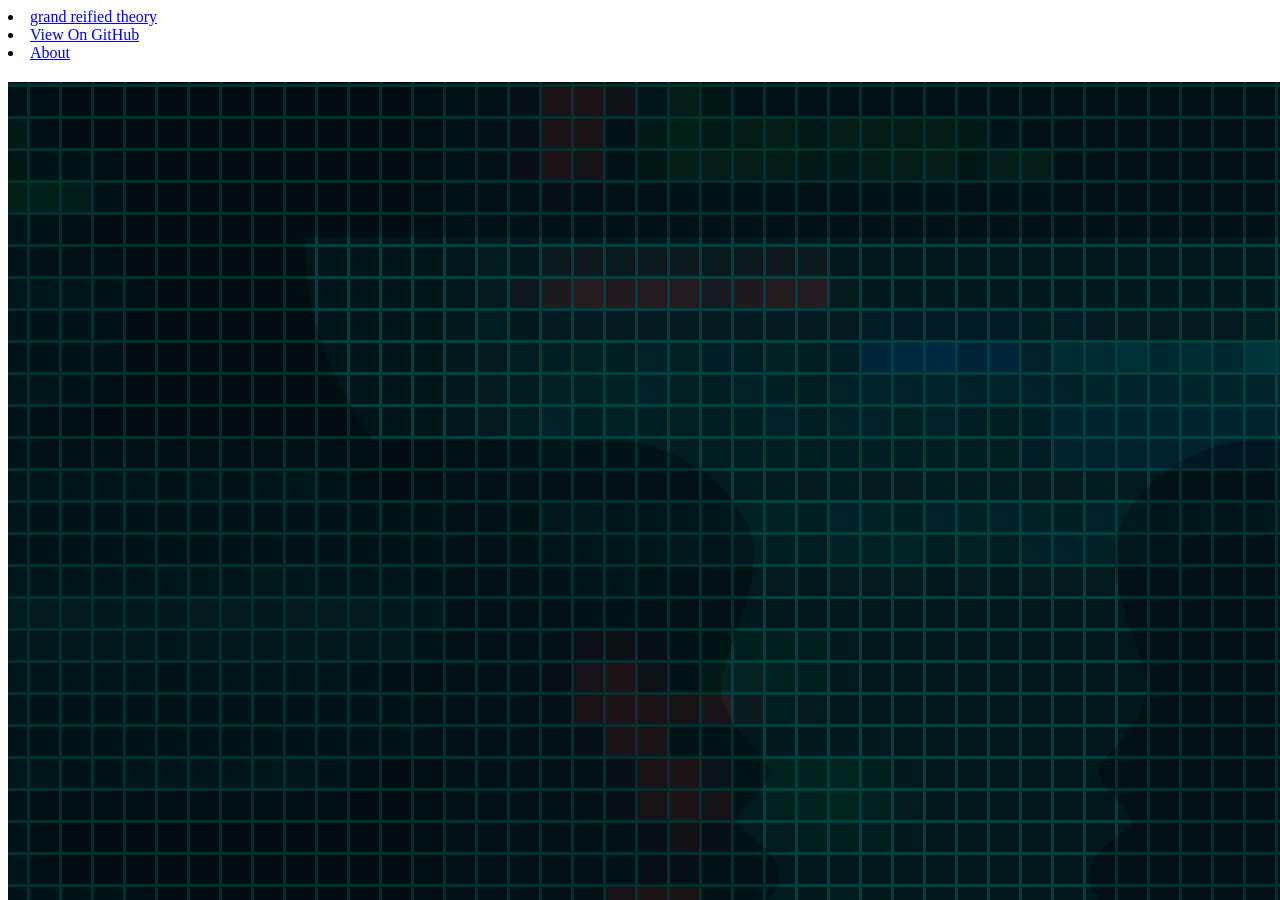
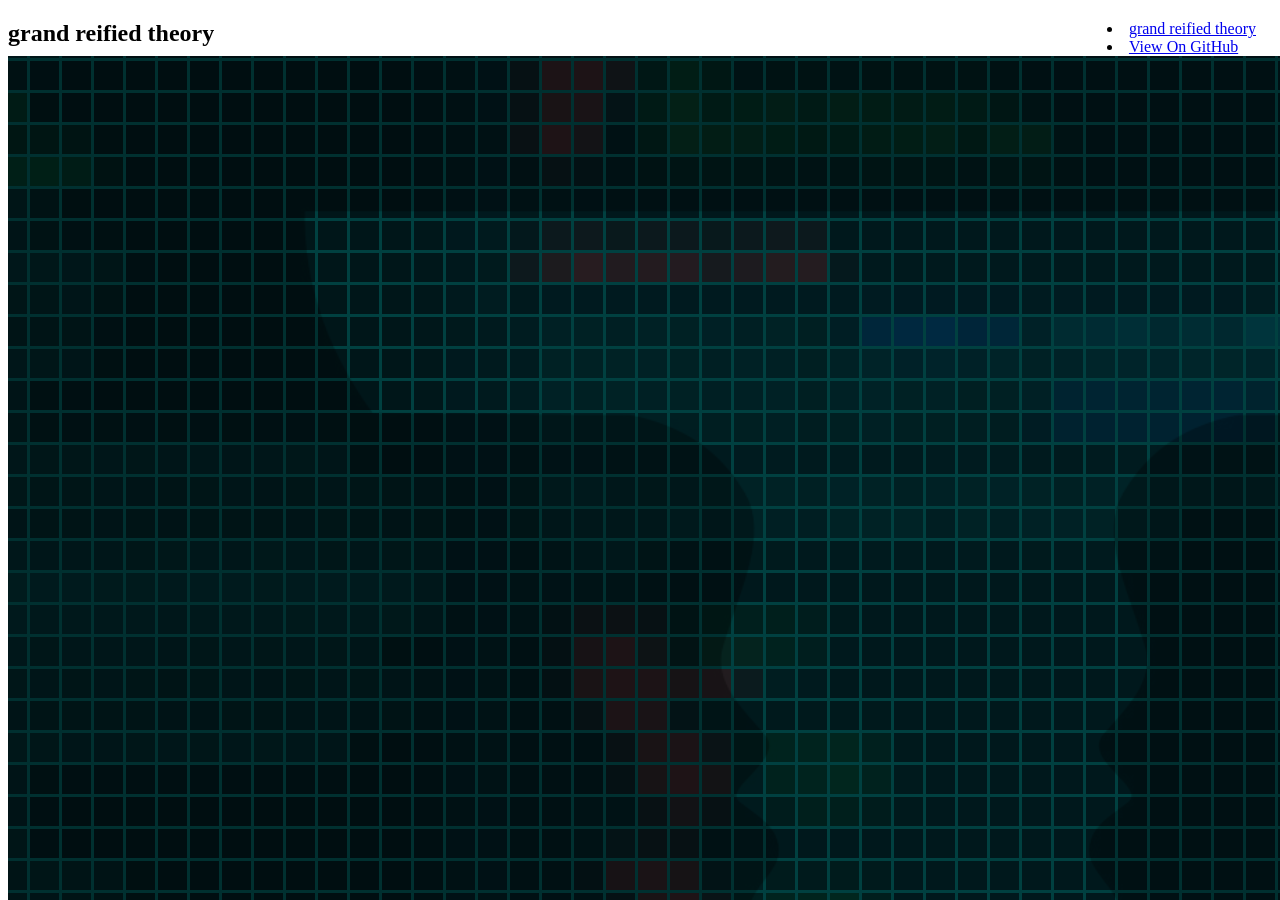
Before and after one commit to zinkem/zinkem.github.io, a Jekyll site: the page built from index.md, in a window 1280 px wide and 900 px high. Built offline with Jekyll 4.4.1, drawn with Linux system fonts in a browser that asks for light colours.

Commit message:
formatting test

```diff
--- a/_layouts/default.html
+++ b/_layouts/default.html
@@ -22,11 +22,10 @@
     <script src="https://cdn.jsdelivr.net/npm/mermaid@8.4.0/dist/mermaid.min.js"></script>
   </head>
   <body>
-      <div id="header">
+      <div id="header" style="float:right;">
         <nav>
         <li class="fork" style="margin-right:16px;"><a href="/">{{site.title}}</a></li>
         <li class="fork" style="margin-right:16px;"><a href="{{ site.github.repository_url }}">View On GitHub</a></li>
-        <li class="fork" style="margin-right:16px;"><a href="/about/}">About</a></li>
         {% if site.show_downloads %}
           <li class="downloads"><a href="{{ site.github.zip_url }}">ZIP</a></li>
           <li class="downloads"><a href="{{ site.github.tar_url }}">TAR</a></li>
```
